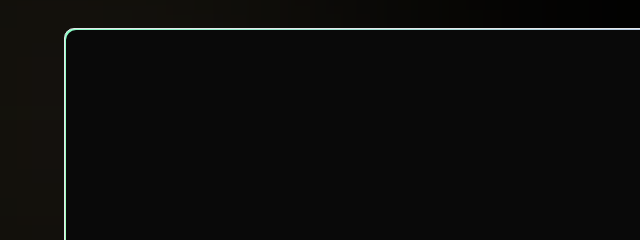
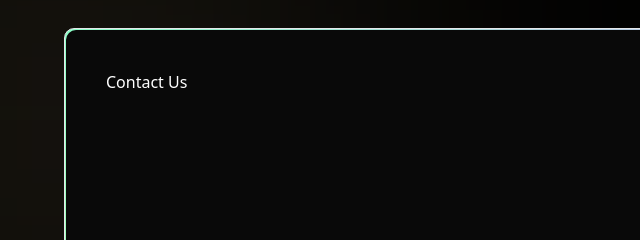
Before and after one commit to Chukwuderah/Leumas, a website: page src/contact-us.html in a window 1280 px wide. Shown: the part 132-372 px from the top of the page, 0-640 px from the left. Drawn offline with Linux system fonts and the light colour scheme.

Commit message:
contact page

```diff
--- a/src/contact-us.html
+++ b/src/contact-us.html
@@ -98,7 +98,8 @@
     </nav>
 
     <section class="flex justify-center w-[90%] mx-auto my-[5%] border-[1px] rounded-[10px] bg-gradient-to-tr from-[#C9FF94] via-[#8CFFC8] to-[#DE98FF] brightness-100">
-      <div class="w-[100%] h-[765px] bg-[#090909] m-[1px] rounded-[10px]">
+      <div class="w-[100%] h-[765px] bg-[#090909] m-[1px] p-10 rounded-[10px]">
+        <h1>Contact Us</h1>
       </div>
     </section>
     <!-- <div class="mx-auto my-[23%] w-[80%]"></div> -->
```
